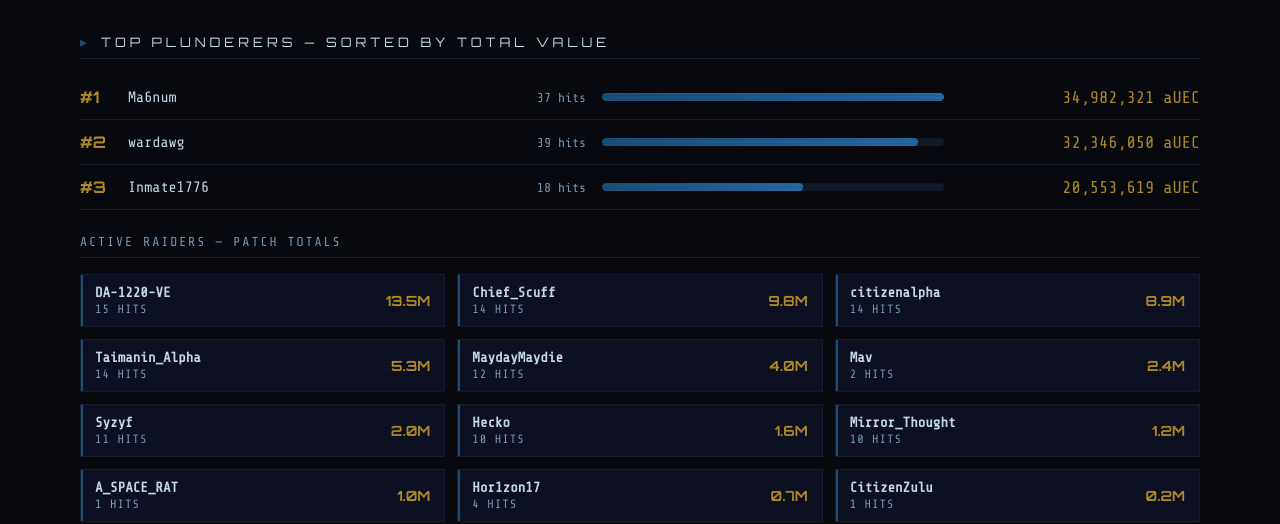
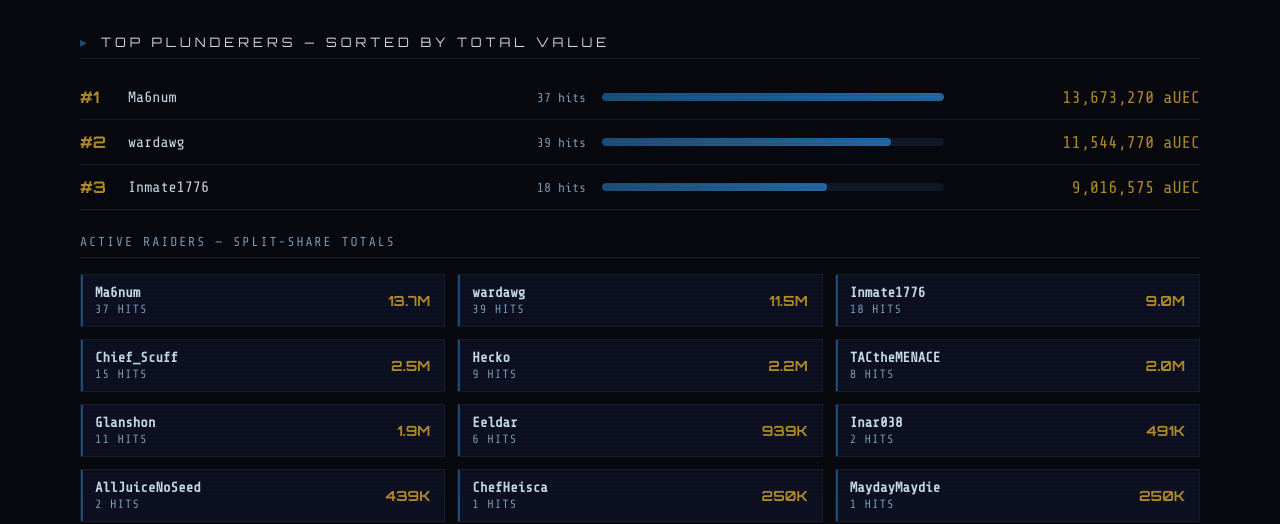
Before and after one commit to wardawgsc/The-Black-Ledger, a website: page infographics/SnareBears_4.2_Infographic.html in a window 1280 px wide. Shown: the part 301-825 px from the top of the page. Drawn offline with nearby package versions, Linux system fonts and the light colour scheme.

Commit message:
Fix patch 4.2 plunderer values to use split-share calculation

```diff
--- a/infographics/SnareBears_4.2_Infographic.html
+++ b/infographics/SnareBears_4.2_Infographic.html
@@ -531,109 +531,116 @@
       <div class="plunderer-name">Ma6num</div>
       <div class="plunderer-raids">37 hits</div>
       <div class="bar-wrap"><div class="bar-fill" style="width:100%"></div></div>
-      <div class="plunderer-value">34,982,321 aUEC</div>
+      <div class="plunderer-value">13,673,270 aUEC</div>
     </div>
     <div class="plunderer-row">
       <div class="plunderer-rank">#2</div>
       <div class="plunderer-name">wardawg</div>
       <div class="plunderer-raids">39 hits</div>
-      <div class="bar-wrap"><div class="bar-fill" style="width:92.5%"></div></div>
-      <div class="plunderer-value">32,346,050 aUEC</div>
+      <div class="bar-wrap"><div class="bar-fill" style="width:84.4%"></div></div>
+      <div class="plunderer-value">11,544,770 aUEC</div>
     </div>
     <div class="plunderer-row">
       <div class="plunderer-rank">#3</div>
       <div class="plunderer-name">Inmate1776</div>
       <div class="plunderer-raids">18 hits</div>
-      <div class="bar-wrap"><div class="bar-fill" style="width:58.8%"></div></div>
-      <div class="plunderer-value">20,553,619 aUEC</div>
+      <div class="bar-wrap"><div class="bar-fill" style="width:65.9%"></div></div>
+      <div class="plunderer-value">9,016,575 aUEC</div>
     </div>
 
     <!-- ── Full Raider Roster ── -->
-    <div class="section-subtitle" style="margin-top: 24px; border-bottom: 1px solid var(--border); padding-bottom: 8px;">Active Raiders — Patch Totals</div>
+    <div class="section-subtitle" style="margin-top: 24px; border-bottom: 1px solid var(--border); padding-bottom: 8px;">Active Raiders — Split-Share Totals</div>
     <div class="raider-grid">
       <div class="raider-small-card">
         <div class="raider-small-info">
-          <div class="raider-small-name">DA-1220-VE</div>
-          <div class="raider-small-stats">15 hits</div>
+          <div class="raider-small-name">Ma6num</div>
+          <div class="raider-small-stats">37 hits</div>
         </div>
-        <div class="raider-small-value">13.5M</div>
+        <div class="raider-small-value">13.7M</div>
+      </div>
+      <div class="raider-small-card">
+        <div class="raider-small-info">
+          <div class="raider-small-name">wardawg</div>
+          <div class="raider-small-stats">39 hits</div>
+        </div>
+        <div class="raider-small-value">11.5M</div>
+      </div>
+      <div class="raider-small-card">
+        <div class="raider-small-info">
+          <div class="raider-small-name">Inmate1776</div>
+          <div class="raider-small-stats">18 hits</div>
+        </div>
+        <div class="raider-small-value">9.0M</div>
       </div>
       <div class="raider-small-card">
         <div class="raider-small-info">
           <div class="raider-small-name">Chief_Scuff</div>
-          <div class="raider-small-stats">14 hits</div>
+          <div class="raider-small-stats">15 hits</div>
         </div>
-        <div class="raider-small-value">9.8M</div>
+        <div class="raider-small-value">2.5M</div>
       </div>
       <div class="raider-small-card">
         <div class="raider-small-info">
-          <div class="raider-small-name">citizenalpha</div>
-          <div class="raider-small-stats">14 hits</div>
+          <div class="raider-small-name">Hecko</div>
+          <div class="raider-small-stats">9 hits</div>
         </div>
-        <div class="raider-small-value">8.9M</div>
+        <div class="raider-small-value">2.2M</div>
       </div>
       <div class="raider-small-card">
         <div class="raider-small-info">
-          <div class="raider-small-name">Taimanin_Alpha</div>
-          <div class="raider-small-stats">14 hits</div>
-        </div>
-        <div class="raider-small-value">5.3M</div>
-      </div>
-      <div class="raider-small-card">
-        <div class="raider-small-info">
-          <div class="raider-small-name">MaydayMaydie</div>
-          <div class="raider-small-stats">12 hits</div>
-        </div>
-        <div class="raider-small-value">4.0M</div>
-      </div>
-      <div class="raider-small-card">
-        <div class="raider-small-info">
-          <div class="raider-small-name">Mav</div>
-          <div class="raider-small-stats">2 hits</div>
-        </div>
-        <div class="raider-small-value">2.4M</div>
-      </div>
-      <div class="raider-small-card">
-        <div class="raider-small-info">
-          <div class="raider-small-name">Syzyf</div>
-          <div class="raider-small-stats">11 hits</div>
+          <div class="raider-small-name">TACtheMENACE</div>
+          <div class="raider-small-stats">8 hits</div>
         </div>
         <div class="raider-small-value">2.0M</div>
       </div>
       <div class="raider-small-card">
         <div class="raider-small-info">
-          <div class="raider-small-name">Hecko</div>
-          <div class="raider-small-stats">10 hits</div>
+          <div class="raider-small-name">Glanshon</div>
+          <div class="raider-small-stats">11 hits</div>
         </div>
-        <div class="raider-small-value">1.6M</div>
+        <div class="raider-small-value">1.9M</div>
       </div>
       <div class="raider-small-card">
         <div class="raider-small-info">
-          <div class="raider-small-name">Mirror_Thought</div>
-          <div class="raider-small-stats">10 hits</div>
+          <div class="raider-small-name">Eeldar</div>
+          <div class="raider-small-stats">6 hits</div>
         </div>
-        <div class="raider-small-value">1.2M</div>
+        <div class="raider-small-value">939K</div>
       </div>
       <div class="raider-small-card">
         <div class="raider-small-info">
-          <div class="raider-small-name">A_SPACE_RAT</div>
-          <div class="raider-small-stats">1 hits</div>
+          <div class="raider-small-name">Inar038</div>
+          <div class="raider-small-stats">2 hits</div>
         </div>
-        <div class="raider-small-value">1.0M</div>
+        <div class="raider-small-value">491K</div>
       </div>
       <div class="raider-small-card">
         <div class="raider-small-info">
-          <div class="raider-small-name">Hor1zon17</div>
-          <div class="raider-small-stats">4 hits</div>
+          <div class="raider-small-name">AllJuiceNoSeed</div>
+          <div class="raider-small-stats">2 hits</div>
         </div>
-        <div class="raider-small-value">0.7M</div>
+        <div class="raider-small-value">439K</div>
+      </div>
+      <div class="raider-small-card">
+        <div class="raider-small-info">
+          <div class="raider-small-name">ChefHeisca</div>
+          <div class="raider-small-stats">1 hits</div>
+        </div>
+        <div class="raider-small-value">250K</div>
+      </div>
+      <div class="raider-small-card">
+        <div class="raider-small-info">
+          <div class="raider-small-name">MaydayMaydie</div>
+          <div class="raider-small-stats">1 hits</div>
+        </div>
+        <div class="raider-small-value">250K</div>
       </div>
       <div class="raider-small-card">
         <div class="raider-small-info">
           <div class="raider-small-name">CitizenZulu</div>
           <div class="raider-small-stats">1 hits</div>
         </div>
-        <div class="raider-small-value">0.2M</div>
+        <div class="raider-small-value">184K</div>
       </div>
     </div>
   </div>
@@ -863,8 +870,8 @@
       <div class="fun-fact-item">
         <div class="fun-fact-bullet">▸</div>
         <div class="fun-fact-text">
-          <strong>Ma6num narrowly edged wardawg</strong> in total value (<strong>34.9M</strong> vs <strong>32.3M</strong>)
-          despite having 2 fewer hits — quality over quantity in full effect.
+          <strong>Ma6num led wardawg by ~2.1M</strong> in split-share value (<strong>13.7M</strong> vs <strong>11.5M</strong>)
+          despite wardawg completing 2 more hits — efficiency over volume.
         </div>
       </div>
 
```
Also changed, not shown: infographics/SnareBears_4.2_Booty_Summary.txt (+9 -9 lines), infographics/SnareBears_4.2_Infographic.png.
